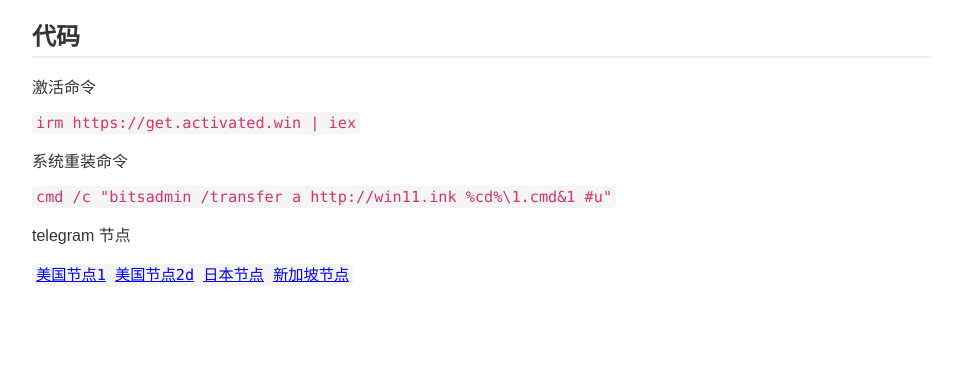
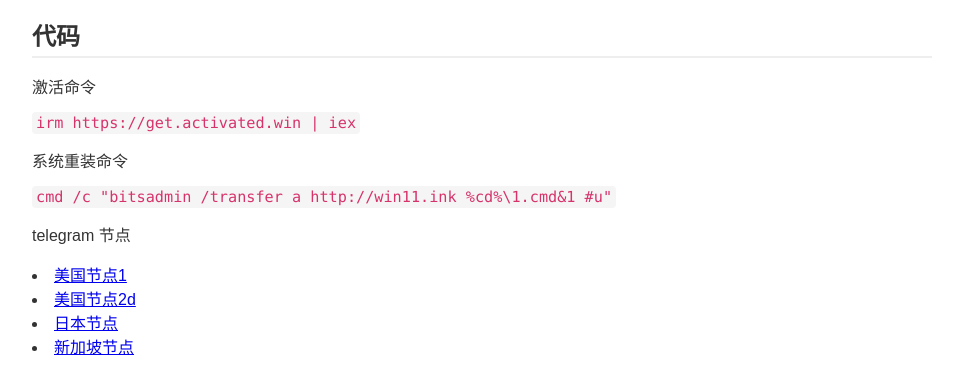
Before and after one commit to hant1ng/hanthtml, a plain HTML site: page tools.html in a window 1280 px wide. Shown: the part 543-921 px from the top of the page, without its empty margins (158-1121 px from the left). Before the commit the page ends 847 px from the top, so only its background shows below. Drawn offline with Linux system fonts and the light colour scheme.

Commit message:
Update tools.html

```diff
--- a/tools.html
+++ b/tools.html
@@ -136,13 +136,13 @@
 <p>系统重装命令</p>
 <CODE>cmd /c "bitsadmin /transfer a http://win11.ink %cd%\1.cmd&1 #u"</code>
 <p>telegram 节点 </p>
-<CODE>
-	<a href="tg://proxy?server=us-1.xbdns.cc&port=55555&secret=b51c90481b4d1b2e496aebec149f6f76" target="">美国节点1</a>
-	<a href="tg://proxy?server=us-2.xbdns.cc&port=55556&secret=a9a296c27ef43a198902d8ec9cf35321" target="">美国节点2d</a>
-	<a href="tg://proxy?server=jp-1.xbdns.cc&port=55558&secret=69b038c8dc95b014a23acbae135f99cd" target="">日本节点</a>
-	<a href="tg://proxy?server=sg-1.xbdns.cc&port=55557&secret=76c04f48f00146962c5bdf442f1126a1" target="">新加坡节点</a>
 
-</code>
+	<li><a href="tg://proxy?server=us-1.xbdns.cc&port=55555&secret=b51c90481b4d1b2e496aebec149f6f76" target="">美国节点1</a></li>
+	<li><a href="tg://proxy?server=us-2.xbdns.cc&port=55556&secret=a9a296c27ef43a198902d8ec9cf35321" target="">美国节点2d</a></li>
+	<li><a href="tg://proxy?server=jp-1.xbdns.cc&port=55558&secret=69b038c8dc95b014a23acbae135f99cd" target="">日本节点</a></li>
+	<li><a href="tg://proxy?server=sg-1.xbdns.cc&port=55557&secret=76c04f48f00146962c5bdf442f1126a1" target="">新加坡节点</a></li>
+
+
 
 
 
```
